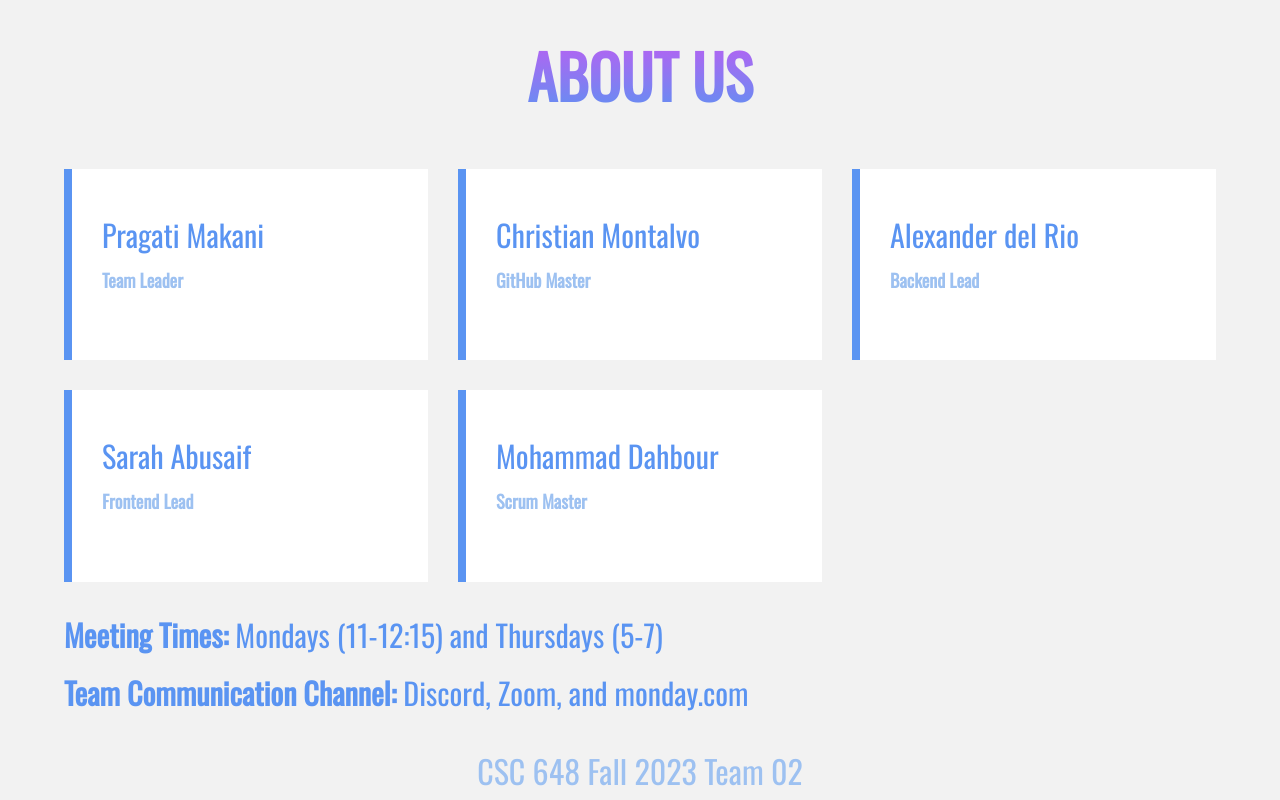
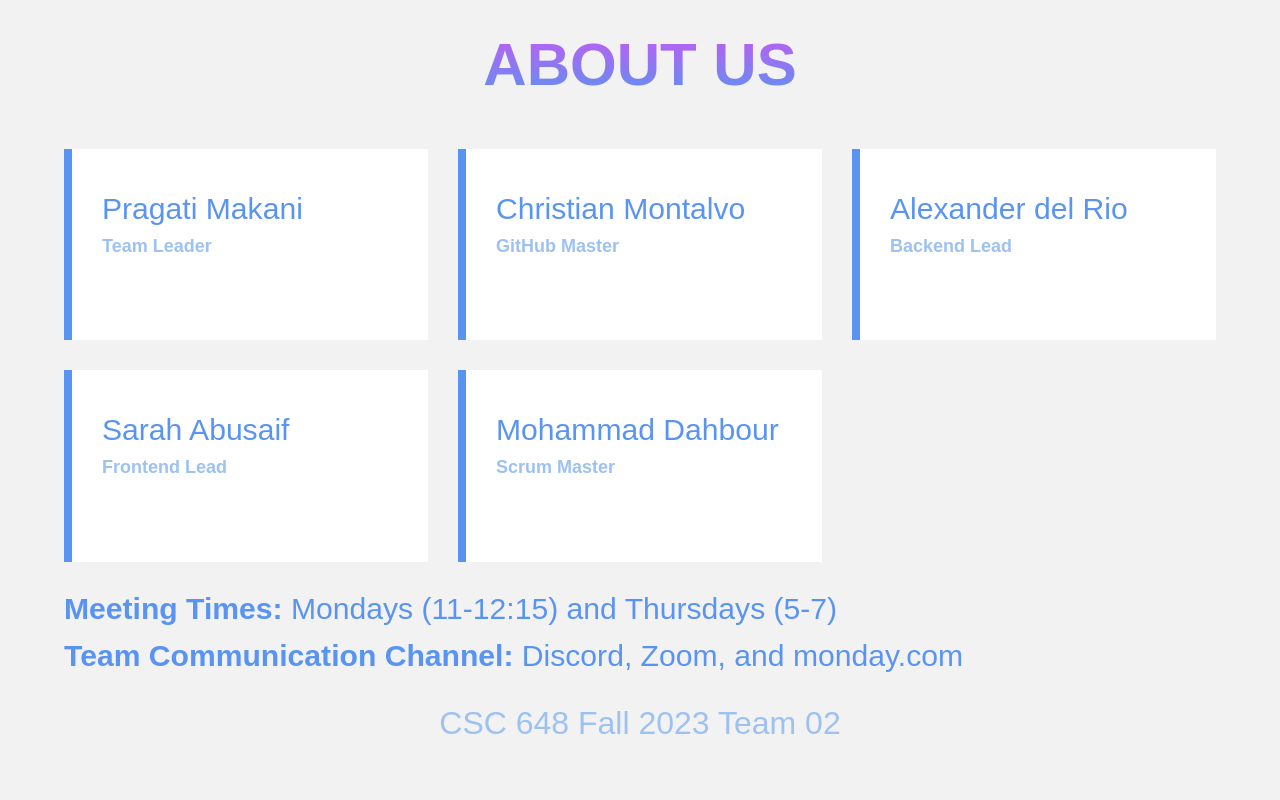
Before and after one commit to MoeD02/Ensight-Film-Review-App, a Django app: page / in a window 1280 px wide. Run offline with Django 4.2, Linux system fonts and the light colour scheme.

Commit message:
doesn't seem to like the url font

```diff
--- a/application/tempsite/about/static/about/style.css
+++ b/application/tempsite/about/static/about/style.css
@@ -1,8 +1,8 @@
 @font-face {
     font-family: 'Oswald';
     src:
-    local('Oswald-Regular.ttf'),
-    url('Oswald-Regular.ttf') format('truetype');
+    local('Oswald-Regular.ttf');
+   /* url('Oswald-Regular.ttf') format('truetype');*/
 }
 
 html {
```
